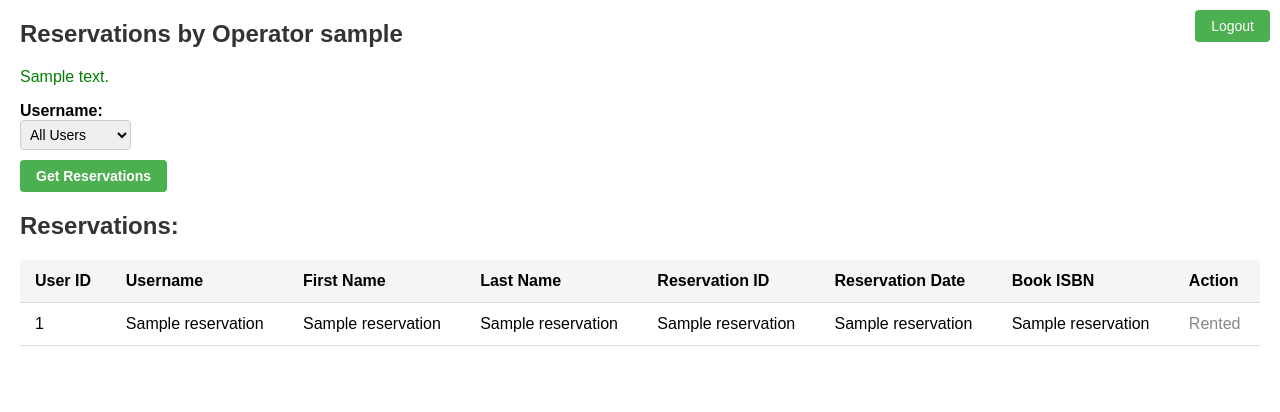
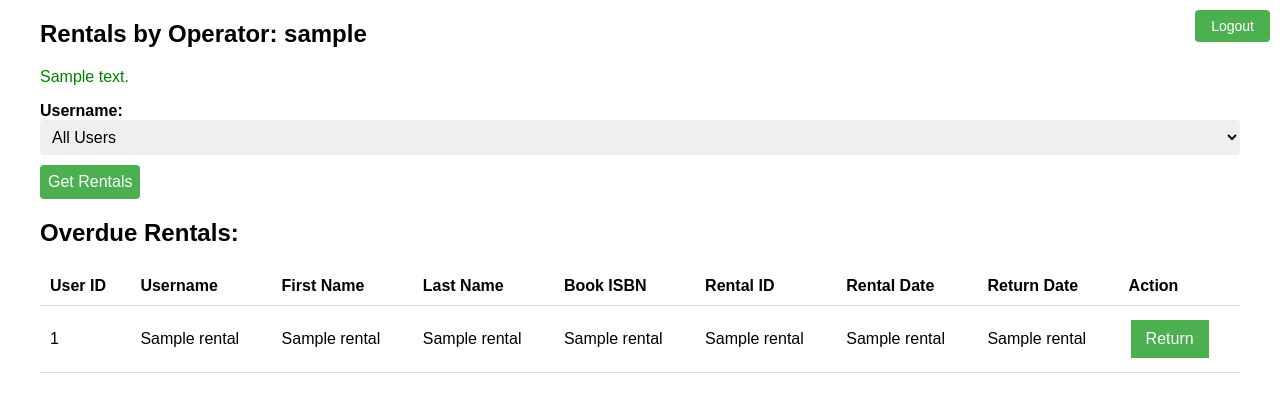
Before and after one commit to antonis7polo/Databases, a Flask app: template School_Libray/templates/reservations_by_operator.html in a window 1280 px wide. Shown: the top 412 px of the page. Run offline with Flask 3, Linux system fonts and the light colour scheme; the template is opened without the code that fills it: most values are stand-ins (such as "Sample title", 1, 10 or a date in 2020); some libraries are stand-ins or nearby versions.

Commit message:
Update reservations_by_operator.html

```diff
--- a/School_Libray/templates/reservations_by_operator.html
+++ b/School_Libray/templates/reservations_by_operator.html
@@ -4,7 +4,7 @@
 <!DOCTYPE html>
 <html>
 <head>
-    <title>Get Reservations by Operator</title>
+    <title>Rentals by Operator</title>
     <style>
         body {
             font-family: Arial, sans-serif;
@@ -12,7 +12,45 @@
         }
 
         h2 {
-            color: #333;
+            font-size: 24px;
+            margin-bottom: 20px;
+        }
+
+        table {
+            border-collapse: collapse;
+            width: 100%;
+        }
+
+        th, td {
+            padding: 10px;
+            text-align: left;
+            border-bottom: 1px solid #ddd;
+        }
+
+        .still-on-loan {
+            color: red;
+        }
+
+        .buttonStyle {
+            color: white;
+            background-color: #4CAF50;
+            border: none;
+            padding: 10px 15px;
+            text-align: center;
+            text-decoration: none;
+            display: inline-block;
+            font-size: 16px;
+            margin: 4px 2px;
+            transition-duration: 0.4s;
+            cursor: pointer;
+        }
+
+        .buttonStyle:hover {
+            background-color: #45a049;
+        }
+
+        .container {
+            margin: 20px;
         }
 
         .form-group {
@@ -20,81 +58,84 @@
         }
 
         .form-group label {
+            font-weight: bold;
             display: block;
-            font-weight: bold;
+            font-size: 16px;
         }
 
         .form-group select,
-        .form-group button {
-            padding: 5px;
-            font-size: 14px;
-            border: 1px solid #ccc;
+        .form-group input[type="submit"] {
+            padding: 8px;
+            font-size: 16px;
+            border: none;
             border-radius: 4px;
+            cursor: pointer;
         }
 
-        table {
+        .form-group select {
             width: 100%;
-            border-collapse: collapse;
-            margin-top: 20px;
         }
 
-        th, td {
-            padding: 12px 15px;
-            text-align: left;
-            border-bottom: 1px solid #ddd;
+        .form-group input[type="submit"] {
+            background-color: #4CAF50;
+            color: white;
+            transition: background-color 0.3s ease;
         }
 
-        th {
-            background-color: #f5f5f5;
-            font-weight: bold;
+        .form-group input[type="submit"]:hover {
+            background-color: #45a049;
+        }
+
+        .success-message {
+            color: green;
+            font-size: 16px;
+        }
+
+        .error-message {
+            color: red;
+            font-size: 16px;
         }
 
         .btn {
-            padding: 8px 16px;
-            font-size: 14px;
-            font-weight: bold;
-            color: #fff;
+            display: inline-block;
+            padding: 10px 20px;
             background-color: #4CAF50;
+            color: white;
+            text-decoration: none;
             border: none;
             border-radius: 4px;
             cursor: pointer;
-            transition: background-color 0.3s ease;
+            margin-bottom: 10px;
         }
 
-        .btn:hover {
-            background-color: #45a049;
-        }
-
-        .rented {
-            color: #888;
-        }
     </style>
 </head>
 <body>
-    <h2>Reservations by Operator {{ username }}</h2>
+    <div class="container">
+        <h2>Rentals by Operator: {{ username }}</h2>
         {% if success_message %}
-        <p style="color: green;">{{ success_message }}</p>
+            <p class="success-message">{{ success_message }}</p>
         {% endif %}
         {% if error_message %}
-    <p style="color: red">{{ error_message }}</p>
+        <p class="error-message">{{ error_message }}</p>
         {% endif %}
-    <form method="GET" action="/operator/reservations">
-        <input type="hidden" name="operator" value="{{ username }}">
+        <form method="GET" action="/operator/rentals">
+            <input type="hidden" name="operator">
             <div class="form-group">
                 <label for="username">Username:</label>
                 <select name="username" id="username">
                     <option value="All Users">All Users</option>
-                <!-- Iterate over the users fetched from the database -->
                     {% for user in users %}
                         <option value="{{ user }}">{{ user }}</option>
                     {% endfor %}
                 </select>
             </div>
-        <button type="submit" class="btn">Get Reservations</button>
+            <div class="form-group">
+                <input type="submit" value="Get Rentals">
+            </div>
         </form>
-    <!-- Display the reservations -->
-    {% if reservations %}
-        <h2>Reservations:</h2>
+        {% if overdue_rentals %}
+            <h2>Overdue Rentals:</h2>
             <table>
                 <thead>
                     <tr>
@@ -102,40 +143,100 @@
                         <th>Username</th>
                         <th>First Name</th>
                         <th>Last Name</th>
-                    <th>Reservation ID</th>
-                    <th>Reservation Date</th>
                         <th>Book ISBN</th>
+                        <th>Rental ID</th>
+                        <th>Rental Date</th>
+                        <th>Return Date</th>
                         <th>Action</th>
                     </tr>
                 </thead>
                 <tbody>
-                <!-- Iterate over the reservations fetched from the database -->
-                {% for reservation in reservations %}
+                    {% for rental in overdue_rentals %}
                         <tr>
-                        <td>{{ reservation[0] }}</td>
-                        <td>{{ reservation[1] }}</td>
-                        <td>{{ reservation[2] }}</td>
-                        <td>{{ reservation[3] }}</td>
-                        <td>{{ reservation[4] }}</td>
-                        <td>{{ reservation[5] }}</td>
-                        <td>{{ reservation[6] }}</td>
+                            <td>{{ rental[0] }}</td>
+                            <td>{{ rental[1] }}</td>
+                            <td>{{ rental[2] }}</td>
+                            <td>{{ rental[3] }}</td>
+                            <td>{{ rental[4] }}</td>
+                            <td>{{ rental[5] }}</td>
+                            <td>{{ rental[6] }}</td>
+                            <td>{{ rental[7] }}</td>
                             <td>
-                            {% if reservation[7] == 0 %}
-                                <form method="POST" action="/operator/reservations">
-                                    <input type="hidden" name="reservation_id" value="{{ reservation[4] }}">
-                                    <input type="hidden" name="isbn" value="{{ reservation[6] }}">
-                                    <input type="hidden" name="user_id" value="{{ reservation[0] }}">
-                                    <button type="submit" class="btn">Process</button>
+                                <form method="POST" action="/operator/rentals">
+                                    <input type="hidden" name="action" value="return">
+                                    <input type="hidden" name="isbn" value="{{ rental[4] }}">
+                                    <input type="hidden" name="user_id" value="{{ rental[0] }}">
+                                    <button type="submit" class="buttonStyle">Return</button>
                                 </form>
-                            {% else %}
-                                <span class="rented">Rented</span>
-                            {% endif %}
                             </td>
                         </tr>
                     {% endfor %}
                 </tbody>
             </table>
         {% endif %}
+        {% if not_overdue_rentals %}
+            <h2>Not Overdue Rentals:</h2>
+            <table>
+                <thead>
+                    <tr>
+                        <th>User ID</th>
+                        <th>Username</th>
+                        <th>First Name</th>
+                        <th>Last Name</th>
+                        <th>Book ISBN</th>
+                        <th>Rental ID</th>
+                        <th>Rental Date</th>
+                        <th>Return Date</th>
+                        <th>Action</th>
+                    </tr>
+                </thead>
+                <tbody>
+                    {% for rental in not_overdue_rentals %}
+                        <tr>
+                            <td>{{ rental[0] }}</td>
+                            <td>{{ rental[1] }}</td>
+                            <td>{{ rental[2] }}</td>
+                            <td>{{ rental[3] }}</td>
+                            <td>{{ rental[4] }}</td>
+                            <td>{{ rental[5] }}</td>
+                            <td>{{ rental[6] }}</td>
+                            <td>
+                                {% if rental[7] %}
+                                    {{ rental[7] }}
+                                {% else %}
+                                    <span class="still-on-loan">Still on loan</span>
+                                {% endif %}
+                            </td>
+                            <td>
+                                {% if rental[7] is none %}
+                                    <form method="POST" action="/operator/rentals">
+                                        <input type="hidden" name="action" value="return">
+                                        <input type="hidden" name="isbn" value="{{ rental[4] }}">
+                                        <input type="hidden" name="user_id" value="{{ rental[0] }}">
+                                        <button type="submit" class="buttonStyle">Return</button>
+                                    </form>
+                                {% endif %}
+                                <form method="POST" action="/operator/rentals">
+                                    <input type="hidden" name="action" value="update">
+                                    <input type="hidden" name="rental_id" value="{{ rental[5] }}">
+                                    <label for="new_rental_date">New Rental Date:</label>
+                                    <input type="date" id="new_rental_date" name="new_rental_date">
+                                    <label for="new_return_date">New Return Date:</label>
+                                    <input type="date" id="new_return_date" name="new_return_date">
+                                    <button type="submit" class="buttonStyle">Update Dates</button>
+                                </form>
+                                <form method="POST" action="/operator/rentals">
+                                    <input type="hidden" name="action" value="delete">
+                                    <input type="hidden" name="rental_id" value="{{ rental[5] }}">
+                                    <button type="submit" class="buttonStyle">Delete</button>
+                                </form>
+                            </td>
+                        </tr>
+                    {% endfor %}
+                </tbody>
+            </table>
+        {% endif %}
+    </div>
 </body>
 </html>
 {% endblock %}
```
Lines whose indentation alone changed are shown as unchanged.
